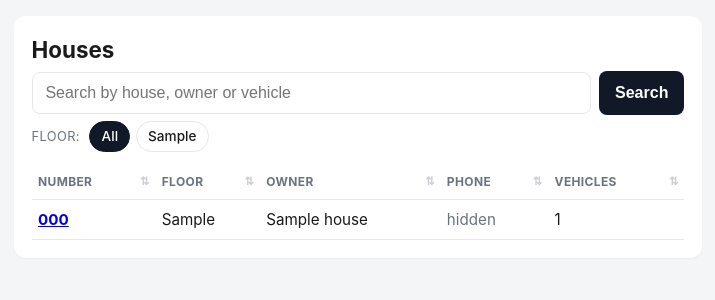
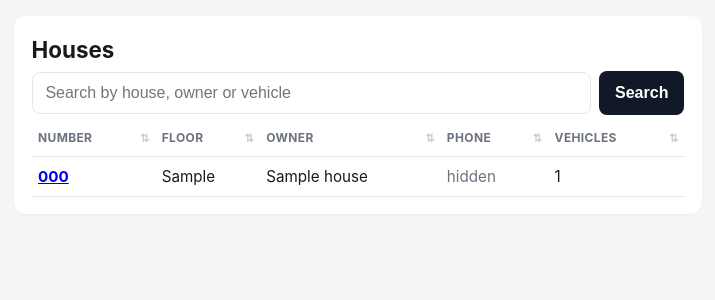
Before and after one commit to happy2332/gatekeeping-sector7, a Flask app: page /houses in a window 1280 px wide. Shown: the part 48-348 px from the top of the page, without its empty margins (282-997 px from the left). Run offline with Flask 3, Linux system fonts and the light colour scheme; tables that the repository leaves empty hold one stand-in row (values such as "Sample post").

Commit message:
Drop floor filter from /houses
Removes the Floor pill row, the ?floor= query param handling, the
related dynamic floors/has_floorless context, and the no-floor
sentinel. Kept the search box and matched-plate display.

Floor info is still visible in the table column for each house —
just no longer used as a filter.

```diff
--- a/app.py
+++ b/app.py
@@ -263,43 +263,36 @@ def index():
 def houses_list():
     db = get_db()
     q = request.args.get("q", "").strip()
-    floor_filter = request.args.get("floor", "").strip()
-    # Special sentinel to filter for no-floor houses
-    no_floor = floor_filter == "_none_"
 
-    clauses = []
-    params = []
     if q:
         like = f"%{q.upper()}%"
-        clauses.append(
-            "h.id IN ("
-            "  SELECT h2.id FROM houses h2"
-            "   LEFT JOIN vehicles v2 ON v2.house_id = h2.id"
-            "   WHERE UPPER(h2.number) LIKE ?"
-            "      OR UPPER(h2.owner_name) LIKE ?"
-            "      OR UPPER(v2.plate) LIKE ?"
-            ")"
-        )
-        params += [like, like, like]
-    if no_floor:
-        clauses.append("h.floor IS NULL")
-    elif floor_filter:
-        clauses.append("h.floor = ?")
-        params.append(floor_filter)
-    where = ("WHERE " + " AND ".join(clauses)) if clauses else ""
+        rows = db.execute(
+            """
+            SELECT h.*, COUNT(v.id) AS vehicle_count
+            FROM houses h LEFT JOIN vehicles v ON v.house_id = h.id
+            WHERE h.id IN (
+                SELECT h2.id FROM houses h2
+                LEFT JOIN vehicles v2 ON v2.house_id = h2.id
+                WHERE UPPER(h2.number) LIKE ?
+                   OR UPPER(h2.owner_name) LIKE ?
+                   OR UPPER(v2.plate) LIKE ?
+            )
+            GROUP BY h.id
+            ORDER BY h.number, h.floor
+            """,
+            (like, like, like),
+        ).fetchall()
+    else:
+        rows = db.execute(
+            """
+            SELECT h.*, COUNT(v.id) AS vehicle_count
+            FROM houses h LEFT JOIN vehicles v ON v.house_id = h.id
+            GROUP BY h.id
+            ORDER BY h.number, h.floor
+            """
+        ).fetchall()
 
-    rows = db.execute(
-        f"""
-        SELECT h.*, COUNT(v.id) AS vehicle_count
-        FROM houses h LEFT JOIN vehicles v ON v.house_id = h.id
-        {where}
-        GROUP BY h.id
-        ORDER BY h.number, h.floor
-        """,
-        params,
-    ).fetchall()
-
-    # When the user is searching, attach the matched plates per house so the
+    # When the user is searching, attach matched plates per house so the
     # Vehicles column can show the *why* of the match, not just a count.
     matched_plates = {}
     if q:
@@ -315,17 +308,7 @@ def houses_list():
         ).fetchall():
             matched_plates.setdefault(r["house_id"], []).append(r["plate"])
 
-    # Distinct floors for the filter pills (skip nulls)
-    floors = [r["floor"] for r in db.execute(
-        "SELECT DISTINCT floor FROM houses WHERE floor IS NOT NULL ORDER BY floor"
-    ).fetchall()]
-    has_floorless = db.execute(
-        "SELECT 1 FROM houses WHERE floor IS NULL LIMIT 1"
-    ).fetchone() is not None
-
     return render_template("houses.html", houses=rows, q=q,
-                           floors=floors, has_floorless=has_floorless,
-                           floor_filter=floor_filter,
                            matched_plates=matched_plates)
 
 
--- a/templates/houses.html
+++ b/templates/houses.html
@@ -5,33 +5,10 @@
   <h1>Houses</h1>
   <form method="get" class="row" style="margin:.4rem 0 .4rem">
     <input name="q" value="{{ q or '' }}" placeholder="Search by house, owner or vehicle">
-    {% if floor_filter %}<input type="hidden" name="floor" value="{{ floor_filter }}">{% endif %}
     <button class="btn" style="flex:0 0 auto">Search</button>
-    {% if q or floor_filter %}<a class="btn" style="flex:0 0 auto;background:#6b7280" href="{{ url_for('houses_list') }}">Clear</a>{% endif %}
+    {% if q %}<a class="btn" style="flex:0 0 auto;background:#6b7280" href="{{ url_for('houses_list') }}">Clear</a>{% endif %}
   </form>
-  {% if floors or has_floorless %}
-    {% macro qs(fl=None) -%}
-      {%- set parts = [] -%}
-      {%- if q %}{% set _ = parts.append('q=' ~ q) %}{% endif -%}
-      {%- if fl %}{% set _ = parts.append('floor=' ~ fl) %}{% endif -%}
-      {{- ('?' ~ parts|join('&')) if parts else url_for('houses_list') -}}
-    {%- endmacro %}
-    <div class="pills">
-      <span class="label">Floor:</span>
-      <a href="{{ qs() }}" class="{{ 'active' if not floor_filter else '' }}">All</a>
-      {% if has_floorless %}
-        <a href="{{ qs(fl='_none_') }}" class="{{ 'active' if floor_filter == '_none_' else '' }}">No floor</a>
-      {% endif %}
-      {% for f in floors %}
-        <a href="{{ qs(fl=f) }}" class="{{ 'active' if floor_filter == f else '' }}">{{ f }}</a>
-      {% endfor %}
-    </div>
-  {% endif %}
-  {% if q or floor_filter %}<p class="muted" style="margin:0 0 .5rem">Showing
-    {%- if floor_filter %} <strong>{{ 'No floor' if floor_filter == '_none_' else 'Floor ' ~ floor_filter }}</strong>{% endif %}
-    {%- if q %}{{ ' matching' if floor_filter else ' matches for' }} "<strong>{{ q }}</strong>"{% endif %}
-    ({{ houses|length }} result{{ 's' if houses|length != 1 else '' }}).
-  </p>{% endif %}
+  {% if q %}<p class="muted" style="margin:0 0 .5rem">Showing matches for "<strong>{{ q }}</strong>" ({{ houses|length }} result{{ 's' if houses|length != 1 else '' }}).</p>{% endif %}
   {% if houses %}
   <table class="data sortable">
     <thead><tr>
```
